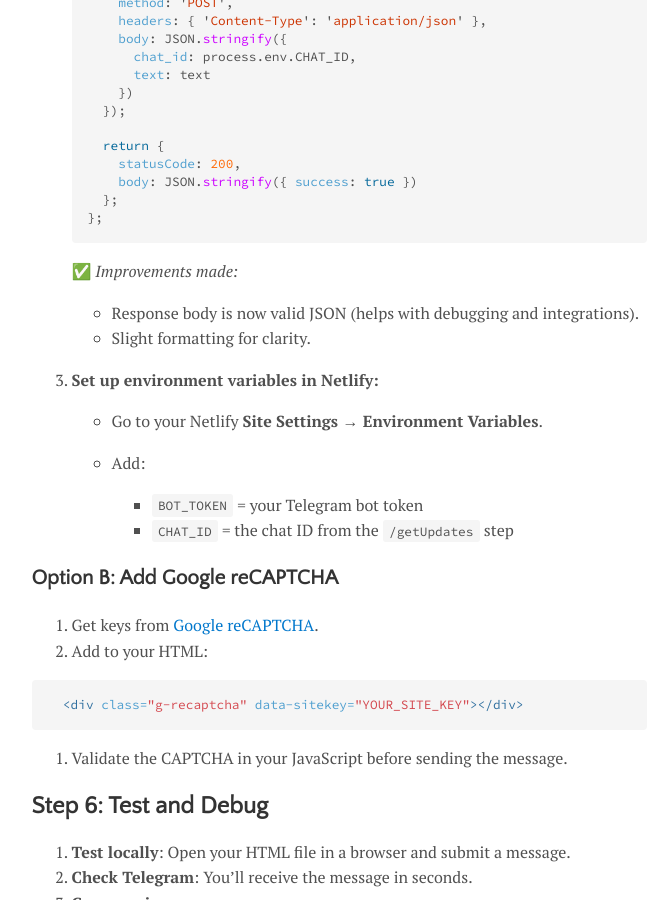
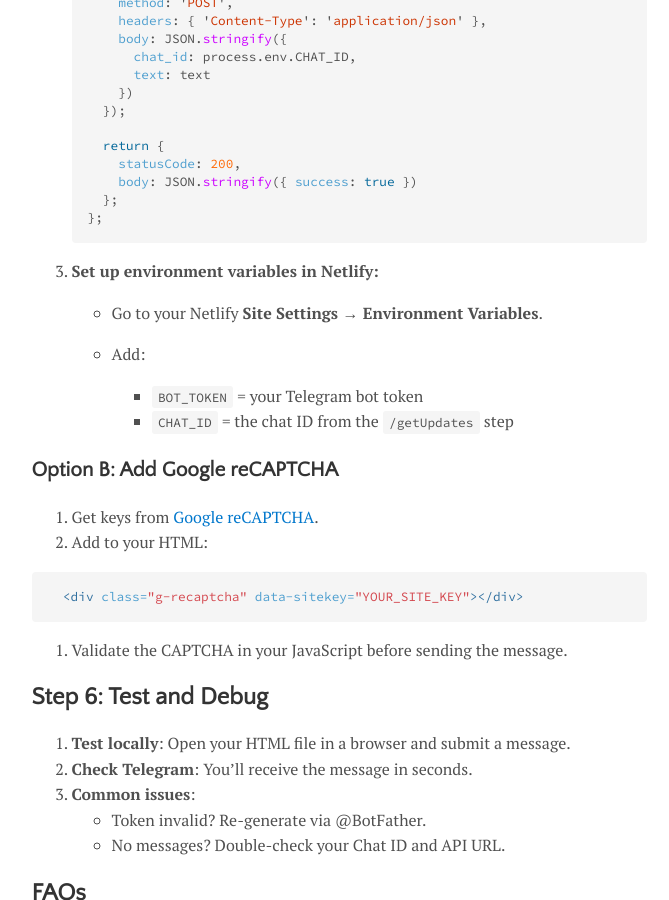
Before and after one commit to theriturajps/theriturajps.github.io, a Jekyll site: the page built from _posts/2024-03-24-create-a-professional-contact-form-with-telegram-bot-api.md, in a window 1280 px wide and 900 px high, scrolled down 3087 px. Shown: the whole window, without its empty margins (301-970 px from the left). Built offline with Jekyll 4.4.1, drawn with Linux system fonts in a browser that asks for light colours.

Commit message:
Remove improvement notes from the response body section for cleaner documentation

````diff
--- a/_posts/2024-03-24-create-a-professional-contact-form-with-telegram-bot-api.md
+++ b/_posts/2024-03-24-create-a-professional-contact-form-with-telegram-bot-api.md
@@ -140,11 +140,6 @@ Exposing your bot token in client-side code lets anyone spam your bot. Here’s
    };
    ```
 
-   ✅ *Improvements made:*
-
-   * Response body is now valid JSON (helps with debugging and integrations).
-   * Slight formatting for clarity.
-
 3. **Set up environment variables in Netlify:**
 
    * Go to your Netlify **Site Settings → Environment Variables**.
````
